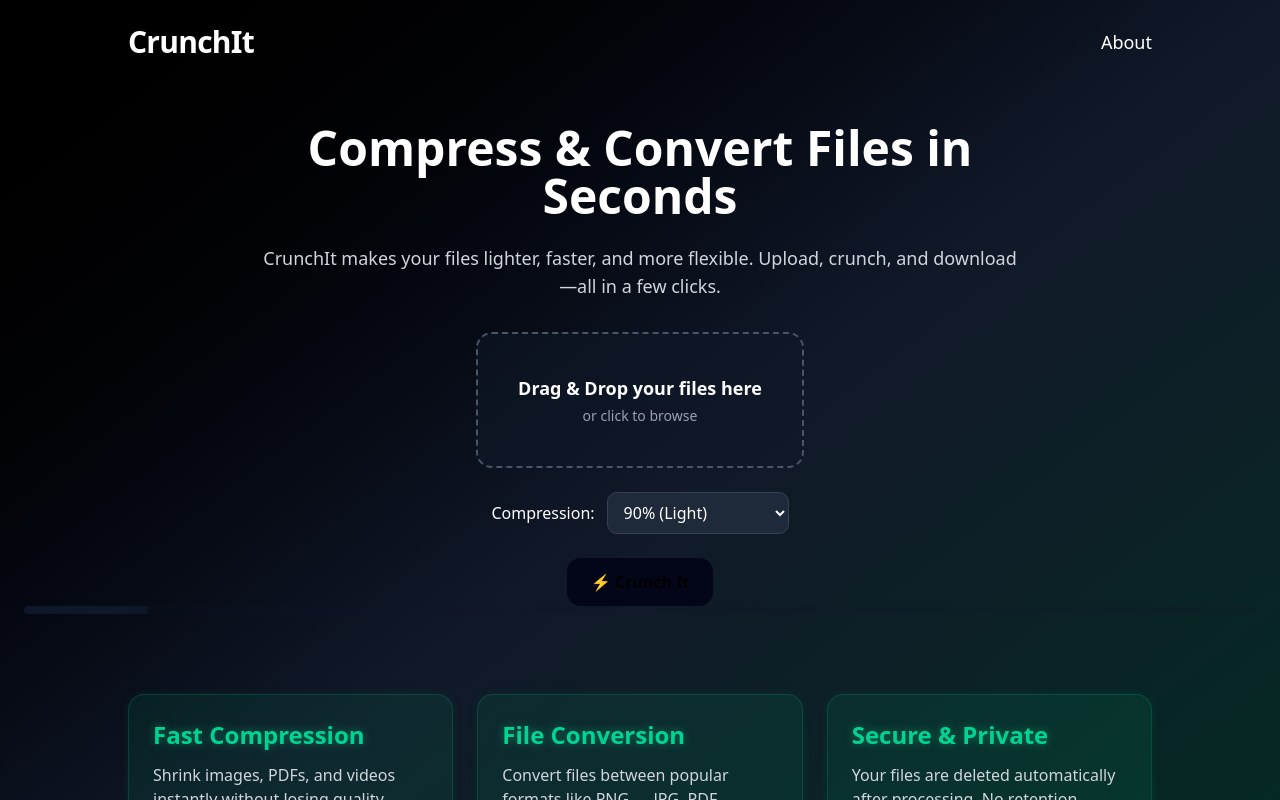
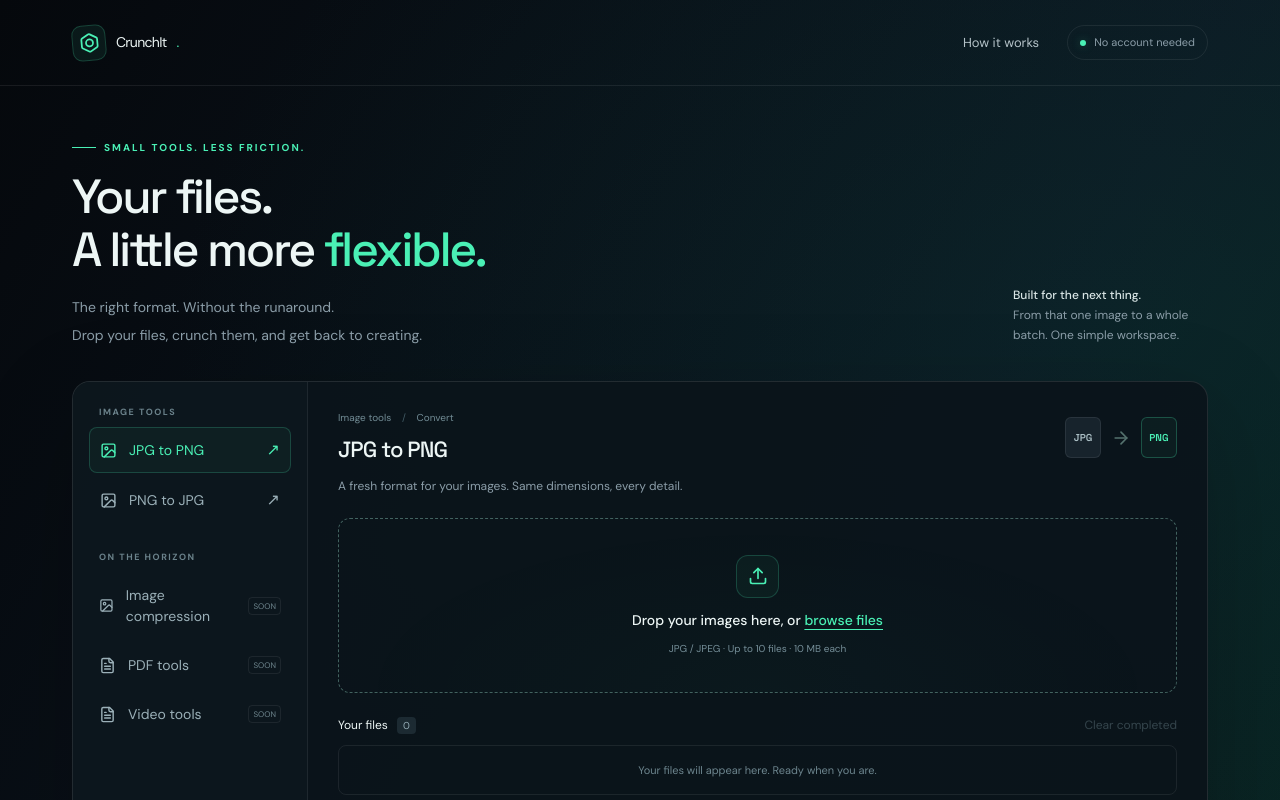
Before and after one commit to JsIsEasy/crunchit-app, a Next.js app in the folder storefront/: page / in a window 1280 px wide. Shown: the top 800 px of the page. Built offline with nearby package versions, Linux system fonts and the light colour scheme.

Commit message:
feat(storefront): integrate approved conversion studio page and app shell

```diff
--- a/storefront/src/app/globals.css
+++ b/storefront/src/app/globals.css
@@ -1,150 +1,36 @@
+@import url("https://fonts.googleapis.com/css2?family=DM+Sans:wght@400;500;600;700&family=Space+Grotesk:wght@400;500;600;700&display=swap");
 @import "tailwindcss";
-@import "tw-animate-css";
 
-@custom-variant dark (&:is(.dark *));
-
-@media (prefers-color-scheme: dark) {
-  :root {
-    --hover-green: #00d492;
-    --primary-green: #10b98180;
-  }
+@theme {
+  --font-display: "Space Grotesk", ui-sans-serif, system-ui, sans-serif;
 }
-
-@theme  {
-    --color-foreground: var(--foreground);
-    --color-hover-green: var(--hover-green);
-    --color-primary-green: var(--primary-green);
+:root {
+  color-scheme: dark;
 }
-
-@keyframes wave {
-  0% { transform: rotate(0deg); }
-  10% { transform: rotate(14deg); }
-  20% { transform: rotate(-8deg); }
-  30% { transform: rotate(14deg); }
-  40% { transform: rotate(-4deg); }
-  50% { transform: rotate(10deg); }
-  60% { transform: rotate(0deg); }
-  100% { transform: rotate(0deg); }
+* {
+  box-sizing: border-box;
 }
-
-.wave {
-  display: inline-block;
-  transform-origin: 70% 70%;
-  animation: wave 2s infinite;
+body {
+  min-height: 100vh;
+  margin: 0;
+  background:
+    radial-gradient(ellipse at 90% 30%, rgba(8, 59, 52, 0.31), transparent 60%),
+    linear-gradient(120deg, #05080c, #0d1823 65%, #082621);
+  color: #edf6f5;
+  font-family: "DM Sans", ui-sans-serif, system-ui, sans-serif;
+  font-size: 14px;
 }
-
-@theme inline {
-  --radius-sm: calc(var(--radius) - 4px);
-  --radius-md: calc(var(--radius) - 2px);
-  --radius-lg: var(--radius);
-  --radius-xl: calc(var(--radius) + 4px);
-  --color-background: var(--background);
-  --color-foreground: var(--foreground);
-  --color-card: var(--card);
-  --color-card-foreground: var(--card-foreground);
-  --color-popover: var(--popover);
-  --color-popover-foreground: var(--popover-foreground);
-  --color-primary: var(--primary);
-  --color-primary-foreground: var(--primary-foreground);
-  --color-secondary: var(--secondary);
-  --color-secondary-foreground: var(--secondary-foreground);
-  --color-muted: var(--muted);
-  --color-muted-foreground: var(--muted-foreground);
-  --color-accent: var(--accent);
-  --color-accent-foreground: var(--accent-foreground);
-  --color-destructive: var(--destructive);
-  --color-border: var(--border);
-  --color-input: var(--input);
-  --color-ring: var(--ring);
-  --color-chart-1: var(--chart-1);
-  --color-chart-2: var(--chart-2);
-  --color-chart-3: var(--chart-3);
-  --color-chart-4: var(--chart-4);
-  --color-chart-5: var(--chart-5);
-  --color-sidebar: var(--sidebar);
-  --color-sidebar-foreground: var(--sidebar-foreground);
-  --color-sidebar-primary: var(--sidebar-primary);
-  --color-sidebar-primary-foreground: var(--sidebar-primary-foreground);
-  --color-sidebar-accent: var(--sidebar-accent);
-  --color-sidebar-accent-foreground: var(--sidebar-accent-foreground);
-  --color-sidebar-border: var(--sidebar-border);
-  --color-sidebar-ring: var(--sidebar-ring);
+button,
+a,
+input {
+  font: inherit;
 }
-
-:root {
-  --radius: 0.625rem;
-  --background: oklch(1 0 0);
-  --foreground: oklch(0.129 0.042 264.695);
-  --card: oklch(1 0 0);
-  --card-foreground: oklch(0.129 0.042 264.695);
-  --popover: oklch(1 0 0);
-  --popover-foreground: oklch(0.129 0.042 264.695);
-  --primary: oklch(0.208 0.042 265.755);
-  --primary-foreground: oklch(0.984 0.003 247.858);
-  --secondary: oklch(0.968 0.007 247.896);
-  --secondary-foreground: oklch(0.208 0.042 265.755);
-  --muted: oklch(0.968 0.007 247.896);
-  --muted-foreground: oklch(0.554 0.046 257.417);
-  --accent: oklch(0.968 0.007 247.896);
-  --accent-foreground: oklch(0.208 0.042 265.755);
-  --destructive: oklch(0.577 0.245 27.325);
-  --border: oklch(0.929 0.013 255.508);
-  --input: oklch(0.929 0.013 255.508);
-  --ring: oklch(0.704 0.04 256.788);
-  --chart-1: oklch(0.646 0.222 41.116);
-  --chart-2: oklch(0.6 0.118 184.704);
-  --chart-3: oklch(0.398 0.07 227.392);
-  --chart-4: oklch(0.828 0.189 84.429);
-  --chart-5: oklch(0.769 0.188 70.08);
-  --sidebar: oklch(0.984 0.003 247.858);
-  --sidebar-foreground: oklch(0.129 0.042 264.695);
-  --sidebar-primary: oklch(0.208 0.042 265.755);
-  --sidebar-primary-foreground: oklch(0.984 0.003 247.858);
-  --sidebar-accent: oklch(0.968 0.007 247.896);
-  --sidebar-accent-foreground: oklch(0.208 0.042 265.755);
-  --sidebar-border: oklch(0.929 0.013 255.508);
-  --sidebar-ring: oklch(0.704 0.04 256.788);
+button {
+  cursor: pointer;
 }
-
-.dark {
-  --background: oklch(0.129 0.042 264.695);
-  --foreground: oklch(0.984 0.003 247.858);
-  --card: oklch(0.208 0.042 265.755);
-  --card-foreground: oklch(0.984 0.003 247.858);
-  --popover: oklch(0.208 0.042 265.755);
-  --popover-foreground: oklch(0.984 0.003 247.858);
-  --primary: oklch(0.929 0.013 255.508);
-  --primary-foreground: oklch(0.208 0.042 265.755);
-  --secondary: oklch(0.279 0.041 260.031);
-  --secondary-foreground: oklch(0.984 0.003 247.858);
-  --muted: oklch(0.279 0.041 260.031);
-  --muted-foreground: oklch(0.704 0.04 256.788);
-  --accent: oklch(0.279 0.041 260.031);
-  --accent-foreground: oklch(0.984 0.003 247.858);
-  --destructive: oklch(0.704 0.191 22.216);
-  --border: oklch(1 0 0 / 10%);
-  --input: oklch(1 0 0 / 15%);
-  --ring: oklch(0.551 0.027 264.364);
-  --chart-1: oklch(0.488 0.243 264.376);
-  --chart-2: oklch(0.696 0.17 162.48);
-  --chart-3: oklch(0.769 0.188 70.08);
-  --chart-4: oklch(0.627 0.265 303.9);
-  --chart-5: oklch(0.645 0.246 16.439);
-  --sidebar: oklch(0.208 0.042 265.755);
-  --sidebar-foreground: oklch(0.984 0.003 247.858);
-  --sidebar-primary: oklch(0.488 0.243 264.376);
-  --sidebar-primary-foreground: oklch(0.984 0.003 247.858);
-  --sidebar-accent: oklch(0.279 0.041 260.031);
-  --sidebar-accent-foreground: oklch(0.984 0.003 247.858);
-  --sidebar-border: oklch(1 0 0 / 10%);
-  --sidebar-ring: oklch(0.551 0.027 264.364);
+button:focus-visible,
+a:focus-visible,
+label:focus-within {
+  outline: 2px solid #4af0b5;
+  outline-offset: 4px;
 }
-
-@layer base {
-  * {
-    @apply border-border outline-ring/50;
-  }
-  body {
-    @apply bg-background text-foreground;
-  }
-}
--- a/storefront/src/app/layout.tsx
+++ b/storefront/src/app/layout.tsx
@@ -1,32 +1,22 @@
-import { Footer, Header } from "@ui";
-import { customMetaData } from "./metadata";
 import type { Metadata } from "next";
+import React from "react";
+import { Header } from "@/components/ui/header";
+import { Footer } from "@/components/ui/footer";
 import "./globals.css";
 
 export const metadata: Metadata = {
-  ...customMetaData, // So that I could override some content from this root layout.
-  title: {
-    template: "%s | Crunch it",
-    default: "Crunch it",
-  },
-  description: "your one stop app for image conversion.",
+  title: { template: "%s | CrunchIt", default: "CrunchIt" },
+  description: "Convert JPG and PNG images with less friction.",
 };
 
 export default function RootLayout({
   children,
-}: Readonly<{
-  children: React.ReactNode;
-}>) {
-  console.log({ ...customMetaData });
+}: Readonly<{ children: React.ReactNode }>) {
   return (
     <html lang="en">
-      <body
-        className={`overscroll-y-none overscroll-none min-h-screen bg-gradient-to-br from-black via-gray-900 to-emerald-950 flex flex-col items-center text-white p-6`}
-      >
-        {/* Header */}
+      <body>
         <Header />
         {children}
-        {/* Footer */}
         <Footer />
       </body>
     </html>
--- a/storefront/src/app/page.tsx
+++ b/storefront/src/app/page.tsx
@@ -1,50 +1,6 @@
-"use client";
+import { ConversionStudio } from "@/components/conversion-studio";
+import React from "react";
 
-import { FileUploaderUI, Progress } from "@ui";
-import { useState } from "react";
-
-export default function LandingPage() {
-
-  const [uploadingStatus, setUploading] = useState<uploadingStatus>();
-
-  const onUploadStart = () => {};
-  return (
-    <>
-      <main className="flex flex-col items-center text-center max-w-3xl">
-        <h2 className="text-5xl font-extrabold mb-6">
-          Compress & Convert <span className="text-hover-green drop-shadow-[0_0_5px_text-primary-green]">Files</span> in
-          Seconds
-        </h2>
-        <p className="text-lg mb-8 text-gray-300">
-          CrunchIt makes your files lighter, faster, and more flexible. Upload, crunch, and download—all in a few
-          clicks.
-        </p>
-        <FileUploaderUI onUploadStart={onUploadStart} />
-      </main>
-
-      <Progress value={10}/>
-
-      {/* Features */}
-      <section id="features" className="grid grid-cols-1 md:grid-cols-3 gap-6 mt-20 max-w-5xl w-full">
-        <div className="bg-emerald-500/10 p-6 rounded-2xl shadow-[0_0_10px_rgba(16,185,129,0.1)] border border-emerald-500/20 hover:shadow-[0_0_15px_rgba(16,185,129,0.2)] transition">
-          <h3 className="text-2xl font-bold mb-3 text-emerald-400 drop-shadow-[0_0_4px_rgba(16,185,129,0.5)]">
-            Fast Compression
-          </h3>
-          <p className="text-gray-300">Shrink images, PDFs, and videos instantly without losing quality.</p>
-        </div>
-        <div className="bg-emerald-500/10 p-6 rounded-2xl shadow-[0_0_10px_rgba(16,185,129,0.1)] border border-emerald-500/20 hover:shadow-[0_0_15px_rgba(16,185,129,0.2)] transition">
-          <h3 className="text-2xl font-bold mb-3 text-emerald-400 drop-shadow-[0_0_4px_rgba(16,185,129,0.5)]">
-            File Conversion
-          </h3>
-          <p className="text-gray-300">Convert files between popular formats like PNG ↔ JPG, PDF ↔ Word, MP4 ↔ MP3.</p>
-        </div>
-        <div className="bg-emerald-500/10 p-6 rounded-2xl shadow-[0_0_10px_rgba(16,185,129,0.1)] border border-emerald-500/20 hover:shadow-[0_0_15px_rgba(16,185,129,0.2)] transition">
-          <h3 className="text-2xl font-bold mb-3 text-emerald-400 drop-shadow-[0_0_4px_rgba(16,185,129,0.5)]">
-            Secure & Private
-          </h3>
-          <p className="text-gray-300">Your files are deleted automatically after processing. No retention.</p>
-        </div>
-      </section>
-    </>
-  );
+export default function HomePage() {
+  return <ConversionStudio />;
 }
--- a/storefront/src/components/ui/footer.tsx
+++ b/storefront/src/components/ui/footer.tsx
@@ -1,5 +1,14 @@
+import React from "react";
+
 export function Footer() {
   return (
-    <footer className="mt-20 text-sm">© {new Date().getFullYear()} CrunchIt. All rights reserved.</footer>
+    <footer className="mx-auto flex w-full max-w-[1200px] justify-between gap-4 border-t border-white/[.075] px-5 py-5 text-[9px] text-[#58737b] sm:px-8 sm:text-[10px]">
+      <span>
+        © {new Date().getFullYear()} CrunchIt. Less friction, more creating.
+      </span>
+      <span>
+        Built with care in India <span className="text-[#4af0b5]">↗</span>
+      </span>
+    </footer>
   );
 }
--- a/storefront/src/components/ui/header.tsx
+++ b/storefront/src/components/ui/header.tsx
@@ -1,16 +1,33 @@
 import Link from "next/link";
+import { Bolt } from "lucide-react";
+import React from "react";
 
 export function Header() {
   return (
-    <header className="w-full max-w-5xl flex justify-between items-center mb-16">
-      <Link href="/" className="text-3xl font-bold tracking-tight text-hover-green drop-shadow-[0_0_6px_text-primary-green]">
-        CrunchIt
-      </Link>
-      <nav className="flex gap-6 text-lg">
-        <Link href="about" className="hover:text-hover-green transition-colors">
-          About
+    <header className="border-b border-white/[.075]">
+      <div className="mx-auto flex h-[65px] w-full max-w-[1200px] items-center justify-between px-5 sm:h-[85px] sm:px-8">
+        <Link
+          href="/"
+          className="font-display flex items-center gap-2.5 text-[22px] font-bold tracking-[-.05em] text-[#edf6f5] sm:text-[25px]"
+        >
+          <span className="grid h-9 w-[34px] rotate-[-5deg] place-items-center rounded-[10px] border border-[#4af0b5]/20 bg-[#4af0b5]/[.07] text-[#4af0b5]">
+            <Bolt className="h-6 w-[21px]" aria-hidden="true" />
+          </span>
+          CrunchIt<span className="text-[#4af0b5]">.</span>
         </Link>
-      </nav>
+        <nav
+          aria-label="Main navigation"
+          className="flex items-center gap-4 text-[11px] text-[#b4c2c8] sm:gap-7 sm:text-[13px]"
+        >
+          <Link href="/#how" className="transition hover:text-[#4af0b5]">
+            How it works
+          </Link>
+          <span className="hidden rounded-full border border-white/[.075] px-3 py-2 text-[11px] text-[#8b9da8] sm:inline">
+            <span className="mr-2 inline-block size-1.5 rounded-full bg-[#4af0b5] shadow-[0_0_10px_rgba(74,240,181,.25)]" />
+            No account needed
+          </span>
+        </nav>
+      </div>
     </header>
   );
 }
```
